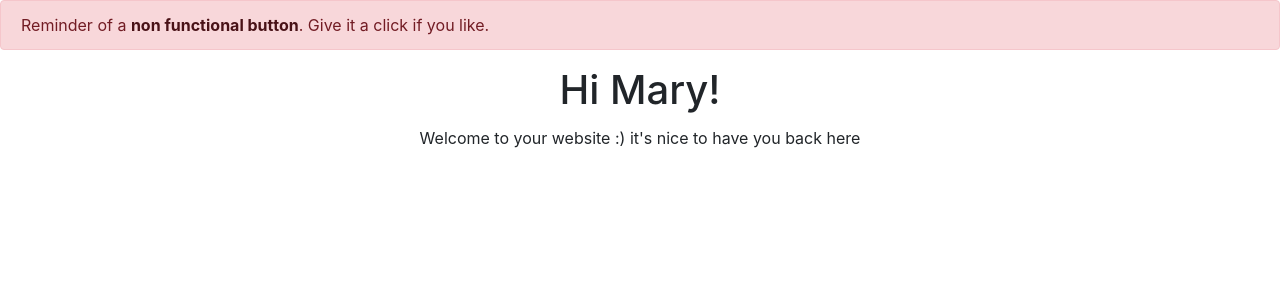
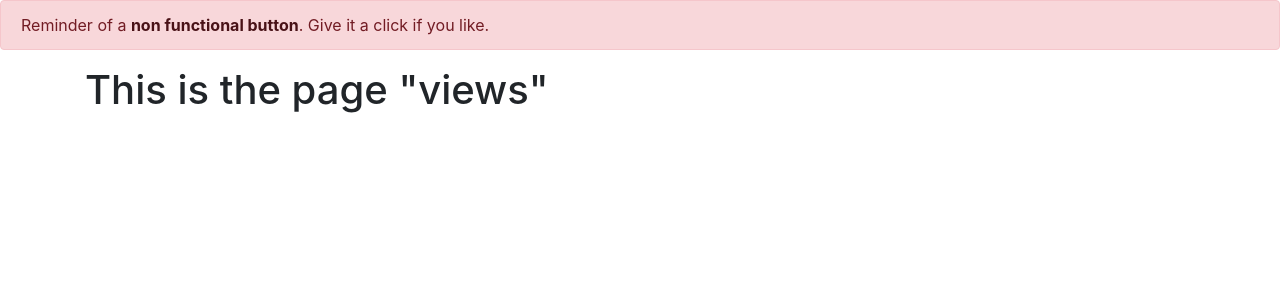
Before and after one commit to mveery/webwebweb, a Flask app: page /views/ in a window 1280 px wide. Shown: the part 56-356 px from the top of the page. Run offline with Flask 2, Linux system fonts and the light colour scheme.

Commit message:
update 20/02

```diff
--- a/app.py
+++ b/app.py
@@ -9,5 +9,6 @@ app.register_blueprint(views, url_prefix="/views")
 def home():
     return render_template("home.html")
 
+
 if __name__ == '__main__':
     app.run(debug=True, port=8000)
--- /dev/null
+++ b/templates/base.html
@@ -0,0 +1,37 @@
+<!DOCTYPE html>
+<html lang="en">
+    <head>
+        <link rel="stylesheet" href="https://cdn.jsdelivr.net/npm/bootstrap@4.3.1/dist/css/bootstrap.min.css" integrity="sha384-ggOyR0iXCbMQv3Xipma34MD+dH/1fQ784/j6cY/iJTQUOhcWr7x9JvoRxT2MZw1T" crossorigin="anonymous">
+        <meta charset="UTF-8">
+        <meta http-equiv="X-UA-Compatible" content="IE=edge">
+        <meta name="viewport" content="width=device-width, initial-scale=1.0">
+        <title>{% block title %}Hello{% endblock %}</title>
+    </head>
+<body>
+    <nav class="navbar navbar-light" style="background-color: #d1b2ed;">
+        <button class="navbar-toggler" type="button" data-toggle="collapse" data-target="#navbar">
+            <span class="navbar-toggler-icon"></span>
+        </button>
+        <div class="collapse navbar-collapse" id="navbar">
+            <div class="navbar-nav">
+                <a class="nav-item nav-link" id="Home" href="/">Home</a>
+                <a class="nav-item nav-link" id="Home" href="/views">Views</a>
+            </div>
+        </div>
+    </nav>
+    <div class="alert alert-danger" role="alert">
+        Reminder of a <a href="#" class="alert-link">non functional button</a>. Give it a click if you like.
+      </div>
+    <div class="container">
+    {% block content %}
+    {% endblock %}
+    </div>
+      <script src="https://code.jquery.com/jquery-3.3.1.slim.min.js" integrity="sha384-q8i/X+965DzO0rT7abK41JStQIAqVgRVzpbzo5smXKp4YfRvH+8abtTE1Pi6jizo" crossorigin="anonymous"></script>
+    <script src="https://cdn.jsdelivr.net/npm/popper.js@1.14.7/dist/umd/popper.min.js" integrity="sha384-UO2eT0CpHqdSJQ6hJty5KVphtPhzWj9WO1clHTMGa3JDZwrnQq4sF86dIHNDz0W1" crossorigin="anonymous"></script>
+    <script src="https://cdn.jsdelivr.net/npm/bootstrap@4.3.1/dist/js/bootstrap.min.js" integrity="sha384-JjSmVgyd0p3pXB1rRibZUAYoIIy6OrQ6VrjIEaFf/nJGzIxFDsf4x0xIM+B07jRM" crossorigin="anonymous"></script>
+    <script
+    type="text/javascript"
+    src="{{ url_for('static', filename='index.js') }}"
+    ></script>
+</body>
+</html>
--- a/templates/home.html
+++ b/templates/home.html
@@ -1,37 +1,51 @@
-<!DOCTYPE html>
-<html lang="en">
-    <head>
-        <link rel="stylesheet" href="https://cdn.jsdelivr.net/npm/bootstrap@4.3.1/dist/css/bootstrap.min.css" integrity="sha384-ggOyR0iXCbMQv3Xipma34MD+dH/1fQ784/j6cY/iJTQUOhcWr7x9JvoRxT2MZw1T" crossorigin="anonymous">
-        <meta charset="UTF-8">
-        <meta http-equiv="X-UA-Compatible" content="IE=edge">
-        <meta name="viewport" content="width=device-width, initial-scale=1.0">
-        <title>{% block title %}Home{% endblock %}</title>
-    </head>
-<body>
-    <nav class="navbar navbar-light" style="background-color: #d1b2ed;">
-        <button class="navbar-toggler" type="button" data-toggle="collapse" data-target="#navbar">
-            <span class="navbar-toggler-icon"></span>
-        </button>
-        <div class="collapse navbar-collapse" id="navbar">
-            <div class="navbar-nav">
-                <a class="nav-item nav-link" id="Home" href="/">Home</a>
-                <a class="nav-item nav-link" id="Home" href="/views">Views</a>
-            </div>
-        </div>
-    </nav>
-    <div class="alert alert-danger" role="alert">
-        Reminder of a <a href="#" class="alert-link">non functional button</a>. Give it a click if you like.
-      </div>
+{% extends "base.html" %} {% block title %}Home{% endblock %}
+{% block content %}
     <h1 style="text-align:center;">Hi Mary!
     </h1>
     <p class="lead" style="text-align:center;"><small>Welcome to your website :) it's nice to have you back here</small>
     </p>
-    <script src="https://code.jquery.com/jquery-3.3.1.slim.min.js" integrity="sha384-q8i/X+965DzO0rT7abK41JStQIAqVgRVzpbzo5smXKp4YfRvH+8abtTE1Pi6jizo" crossorigin="anonymous"></script>
-    <script src="https://cdn.jsdelivr.net/npm/popper.js@1.14.7/dist/umd/popper.min.js" integrity="sha384-UO2eT0CpHqdSJQ6hJty5KVphtPhzWj9WO1clHTMGa3JDZwrnQq4sF86dIHNDz0W1" crossorigin="anonymous"></script>
-    <script src="https://cdn.jsdelivr.net/npm/bootstrap@4.3.1/dist/js/bootstrap.min.js" integrity="sha384-JjSmVgyd0p3pXB1rRibZUAYoIIy6OrQ6VrjIEaFf/nJGzIxFDsf4x0xIM+B07jRM" crossorigin="anonymous"></script>
-    <script
-    type="text/javascript"
-    src="{{ url_for('static', filename='index.js') }}"
-    ></script>
-</body>
-</html>
+    <div class="card-group">
+        <div class="card">
+          <img src="..." class="card-img-top" alt="...">
+          <div class="card-body">
+            <div class="card text-center">
+                <a href="#" class="btn btn-outline-dark">Activities</a></div>
+            <br><br />
+            <p class="card-text">For fun, research, seminars, proyects for CS, etc.</p>
+            <p class="card-text"><small class="text-muted">Last update: 20/02</small></p>
+          </div>
+        </div>
+        <div class="card">
+            <img src="..." class="card-img-top" alt="...">
+        <div class="card-body">
+            <div class="card text-center">
+                <a href="#" class="btn btn-outline-dark">Academics</a></div>
+            <br><br />
+            <p class="card-text">All about school and college, courses and my grades.</p>
+            <p class="card-text"><small class="text-muted">Last update: 20/02</small></p>
+          </div>
+        </div>
+        <div class="card">
+          <img src="..." class="card-img-top" alt="...">
+          <div class="card-body">
+            <div class="card text-center">
+                <a href="#" class="btn btn-outline-dark">Upcoming</a>
+            </div>
+            <br><br />
+            <p class="card-text">Deadlines and stuff coming up that I need to do.</p>
+            <p class="card-text"><small class="text-muted">Last update: 20/02</small></p>
+          </div>
+        </div>
+        <div class="card">
+            <img src="..." class="card-img-top" alt="...">
+            <div class="card-body">
+                <div class="card text-center">
+                    <a href="#" class="btn btn-outline-dark">Hobbies</a>
+            </div>
+              <br><br />
+              <p class="card-text">Things I'm interest in and would like to spend time on.</p>
+              <p class="card-text"><small class="text-muted">Last update: 20/02</small></p>
+            </div>
+        </div>
+      </div>
+{% endblock %}
--- a/templates/index.html
+++ /dev/null
@@ -1,23 +0,0 @@
-<!DOCTYPE html>
-<html lang="en">
-<head>
-    <link rel="stylesheet" href="https://cdn.jsdelivr.net/npm/bootstrap@4.3.1/dist/css/bootstrap.min.css" integrity="sha384-ggOyR0iXCbMQv3Xipma34MD+dH/1fQ784/j6cY/iJTQUOhcWr7x9JvoRxT2MZw1T" crossorigin="anonymous">
-    <meta charset="UTF-8">
-    <meta http-equiv="X-UA-Compatible" content="IE=edge">
-    <meta name="viewport" content="width=device-width, initial-scale=1.0">
-    <title>v{% extends "home.html" %}Views{% block title %}Views{% endblock %}</title>
-</head>
-<body>
-    <div>
-        <h1>Working on...</h1>
-        <p>Hello, {{ name }}!</p>
-    </div>
-    <script src="https://code.jquery.com/jquery-3.3.1.slim.min.js" integrity="sha384-q8i/X+965DzO0rT7abK41JStQIAqVgRVzpbzo5smXKp4YfRvH+8abtTE1Pi6jizo" crossorigin="anonymous"></script>
-    <script src="https://cdn.jsdelivr.net/npm/popper.js@1.14.7/dist/umd/popper.min.js" integrity="sha384-UO2eT0CpHqdSJQ6hJty5KVphtPhzWj9WO1clHTMGa3JDZwrnQq4sF86dIHNDz0W1" crossorigin="anonymous"></script>
-    <script src="https://cdn.jsdelivr.net/npm/bootstrap@4.3.1/dist/js/bootstrap.min.js" integrity="sha384-JjSmVgyd0p3pXB1rRibZUAYoIIy6OrQ6VrjIEaFf/nJGzIxFDsf4x0xIM+B07jRM" crossorigin="anonymous"></script>
-    <script
-    type="text/javascript"
-    scr="{{ url_for('static', filename='index.js')}}"
-    ></script>
-</body>
-</html>
--- a/templates/views.html
+++ b/templates/views.html
@@ -1 +1,5 @@
 {% extends "home.html" %} {% block title %}Views{% endblock %}
+{% block content %}
+<h1> This is the page "views"
+</h1>
+{% endblock %}
--- a/views.py
+++ b/views.py
@@ -3,12 +3,9 @@ views = Blueprint(__name__, "views")
 
 @views.route("/")
 def home():
-    return render_template("index.html", name="Mary")
+    return render_template("views.html", name="Mary")
+
 
 @views.route("/profile/<username>")
 def profile(username):
-    return render_template("index.html", name=username)
-
-@views.route("/go-to-home")
-def go_to_home():
-    return redirect(url_for("views.home"))
+    return render_template("home.html", name=username)
```
Also changed, not shown: images/pfp-couple.jpg (added).
